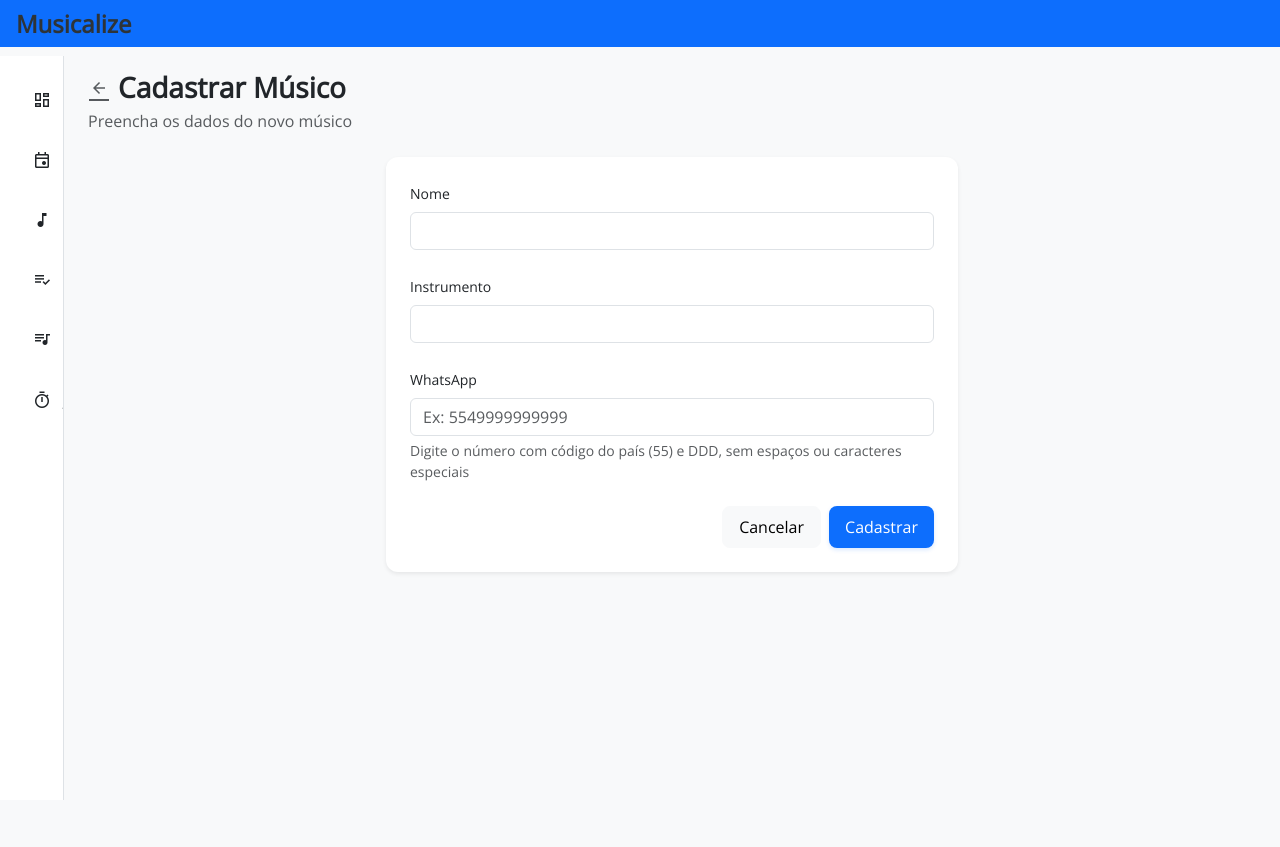
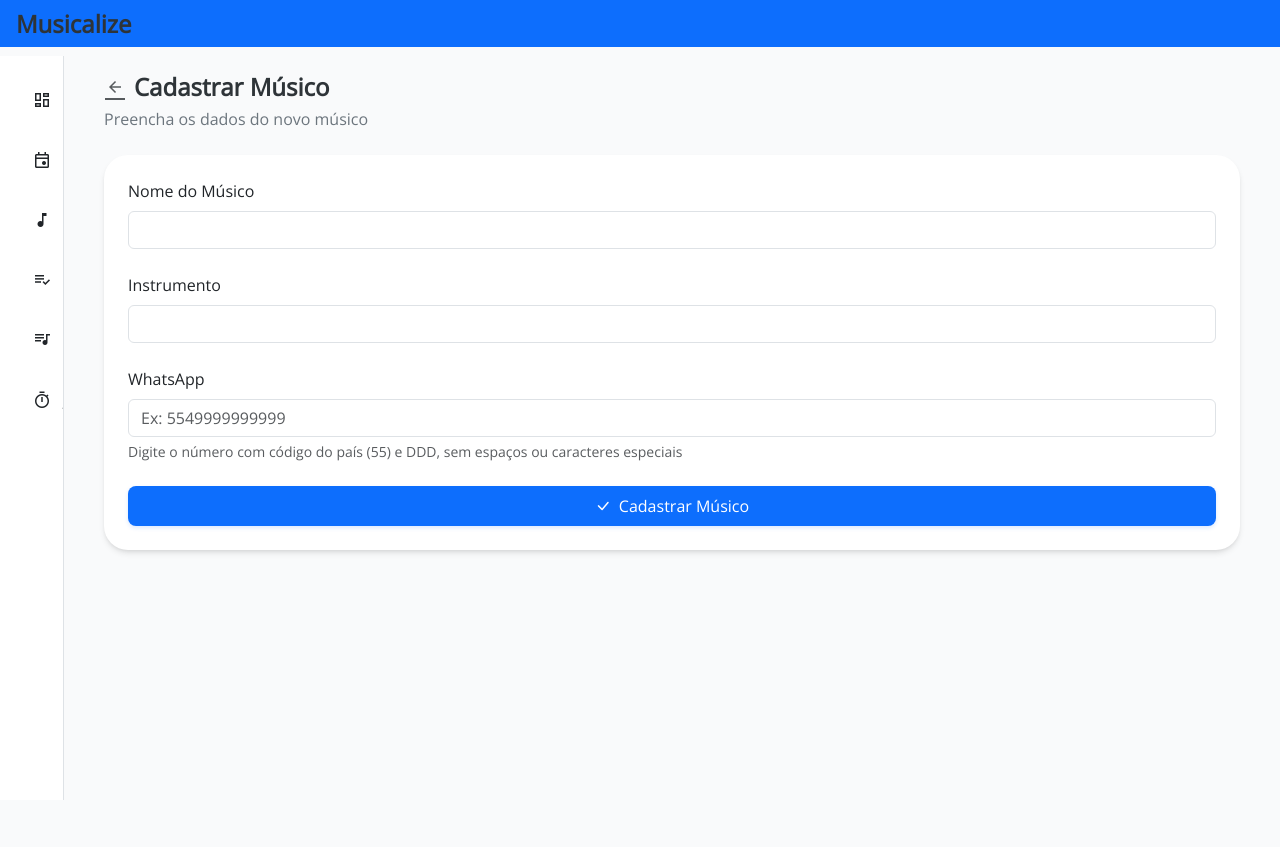
Before and after one commit to DFSegatto/Musicalize, a PHP site: page /aplicativoManancial/modules/musicos/cadastrar.php in a window 1280 px wide. Run offline with PHP 8.4, Linux system fonts and the light colour scheme.

Commit message:
Atualizado

```diff
--- a/modules/musicos/cadastrar.php
+++ b/modules/musicos/cadastrar.php
@@ -38,70 +38,72 @@ if (isset($_SESSION['error'])) {
         <link rel="stylesheet" href="../../assets/css/style.css">
     </head>
     <body>
-        <div id="webcrumbs" class="min-vh-100">
-            <div class="bg-light">
+    <div id="webcrumbs" class="min-h-screen">
+            <div class="w-full bg-gray-50 font-sans">
                 <?php include '../../includes/header.php'; ?>
 
-                <div class="d-flex min-vh-100">
+                <div class="flex min-h-screen">
                     <?php include '../../includes/navbar.php'; ?>
 
-                    <main class="flex-grow-1 overflow-auto bg-light">
-                        <div class="container-fluid p-4">
+                    <main class="flex-1 p-4 md:p-6 overflow-auto">
+                        <div class="container mx-auto">
                             <div class="mb-4">
                                 <div class="d-flex align-items-center gap-2 mb-1">
                                     <a href="index.php" class="btn btn-link text-muted p-0">
                                         <span class="material-symbols-outlined">arrow_back</span>
                                     </a>
-                                    <h1 class="h3 fw-bold mb-0">Cadastrar Músico</h1>
+                                    <h2 class="text-xl md:text-2xl font-bold">Cadastrar Músico</h2>
                                 </div>
-                                <p class="text-muted mb-0">Preencha os dados do novo músico</p>
+                                <p class="text-gray-600 mb-0">Preencha os dados do novo músico</p>
                             </div>
 
-                            <div class="row justify-content-center">
-                                <div class="col-12 col-md-8 col-lg-6">
-                                    <div class="card border-0 shadow-sm">
-                                        <div class="card-body p-4">
-                                            <form action="../../api/musicos.php" method="post">
+                        <!-- Alertas -->
+                        <?php foreach ($alertMessages as $type => $message): ?>
+                            <div class="alert alert-<?php echo $type === 'error' ? 'danger' : $type; ?> alert-dismissible fade show mb-4">
+                                <?php echo htmlspecialchars($message); ?>
+                                <button type="button" class="btn-close" data-bs-dismiss="alert"></button>
+                            </div>
+                        <?php endforeach; ?>
+
+                            <div class="bg-white rounded-lg shadow-md p-6">
+                                <form action="../../api/musicos.php" method="POST" class="needs-validation" novalidate>
+                                    <input type="hidden" name="cadastrarMusico" value="1">
+
                                     <div class="mb-4">
-                                                    <label for="nome" class="form-label small fw-medium">Nome</label>
-                                                    <input type="text"
-                                                           class="form-control"
-                                                           id="nome"
-                                                           name="nome"
-                                                           required>
+                                        <label for="nome" class="form-label">Nome do Músico</label>
+                                        <input type="text" class="form-control" id="nome" name="nome" required>
+                                        <div class="invalid-feedback">
+                                            Por favor, insira o nome do músico.
+                                        </div>
                                     </div>
 
                                     <div class="mb-4">
-                                                    <label for="instrumento" class="form-label small fw-medium">Instrumento</label>
-                                                    <input type="text"
-                                                           class="form-control"
-                                                           id="instrumento"
-                                                           name="instrumento"
-                                                           required>
+                                        <label for="instrumento" class="form-label">Instrumento</label>
+                                        <input type="text" class="form-control" id="instrumento" name="instrumento" required>
+                                        <div class="invalid-feedback">
+                                            Por favor, insira o instrumento.
+                                        </div>
                                     </div>
 
                                     <div class="mb-4">
-                                                    <label for="telefone" class="form-label small fw-medium">WhatsApp</label>
+                                        <label for="telefone" class="form-label">WhatsApp</label>
                                         <input type="tel"
                                                class="form-control"
                                                id="telefone"
                                                name="telefone"
                                                placeholder="Ex: 5549999999999"
                                                pattern="[0-9]{13,}"
-                                                           title="Digite o número com código do país e DDD (ex: 5549999999999)">
-                                                    <div class="form-text">Digite o número com código do país (55) e DDD, sem espaços ou caracteres especiais</div>
+                                               required>
+                                        <div class="form-text text-muted">Digite o número com código do país (55) e DDD, sem espaços ou caracteres especiais</div>
+                                        <div class="invalid-feedback">
+                                            Por favor, insira um número válido com código do país e DDD.
+                                        </div>
                                     </div>
 
-                                                <div class="d-flex gap-2 justify-content-end">
-                                                    <a href="index.php" class="btn btn-light">Cancelar</a>
-                                                    <button type="submit" class="btn btn-primary">
-                                                        Cadastrar
+                                    <button type="submit" class="btn btn-primary w-100">
+                                        <i class="bi bi-check-lg me-2"></i>Cadastrar Músico
                                     </button>
-                                                </div>
                                 </form>
-                                        </div>
-                                    </div>
-                                </div>
                             </div>
                         </div>
                     </main>
@@ -110,5 +112,22 @@ if (isset($_SESSION['error'])) {
         </div>
 
         <script src="https://cdn.jsdelivr.net/npm/bootstrap@5.3.0/dist/js/bootstrap.bundle.min.js"></script>
+        <script>
+            // Form validation
+            (function () {
+                'use strict'
+                var forms = document.querySelectorAll('.needs-validation')
+                Array.prototype.slice.call(forms)
+                    .forEach(function (form) {
+                        form.addEventListener('submit', function (event) {
+                            if (!form.checkValidity()) {
+                                event.preventDefault()
+                                event.stopPropagation()
+                            }
+                            form.classList.add('was-validated')
+                        }, false)
+                    })
+            })()
+        </script>
     </body>
 </html>
```
Also changed, not shown: modules/jejum/cadastrar.php (+0 -17 lines). Lines whose indentation alone changed are shown as unchanged.
